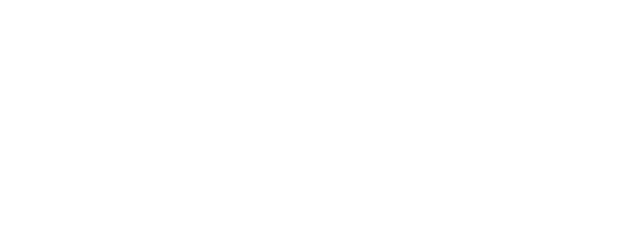
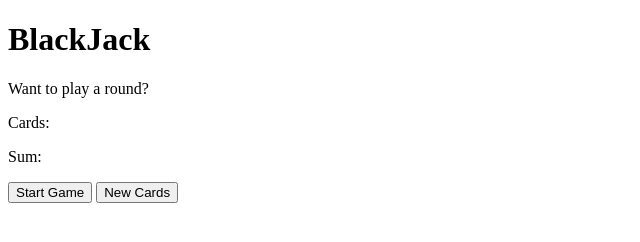
Before and after one commit to only-as19/JackMan-Game, a plain HTML site: page index.html in a window 1280 px wide. Shown: the whole page, without its empty margins (0-640 px from the left). Drawn offline with Linux system fonts and the light colour scheme.

Commit message:
Add Html structure

```diff
--- a/index.html
+++ b/index.html
@@ -7,6 +7,15 @@
     <link rel="stylesheet" href="style.css">
 </head>
 <body>
+    <div class="container">
+        <h1>BlackJack</h1>
+        <p class="message">Want to play a round?</p>
+        <p class="card">Cards:</p>
+        <p class="sum">Sum:</p>
+        <button id="start" class="btn">Start Game</button>
+        <button id="new" class="btn">New Cards</button>
+        <p class="playerEl"></p>
+    </div>
     <script src="index.js"></script>
 </body>
 </html>
```
